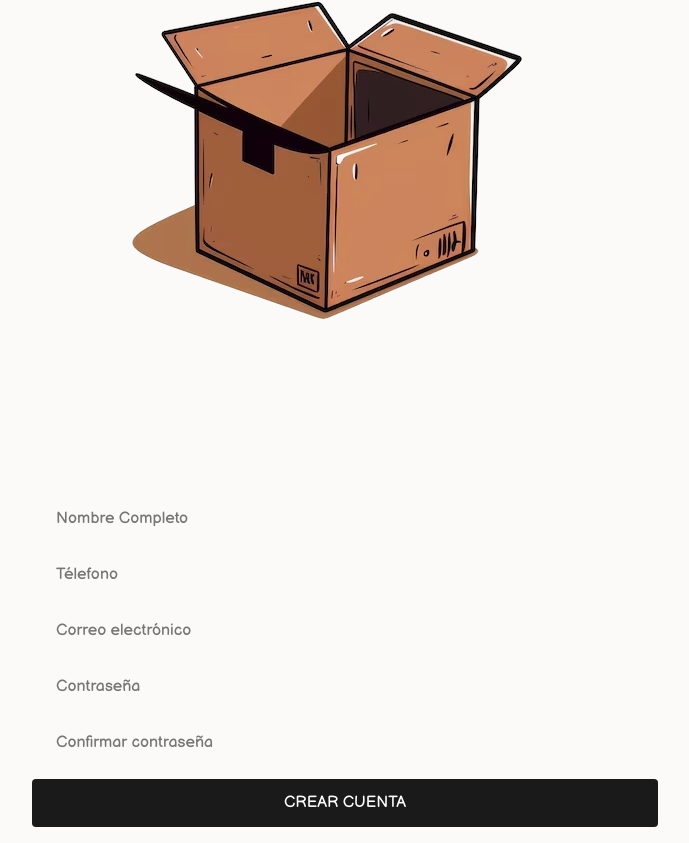
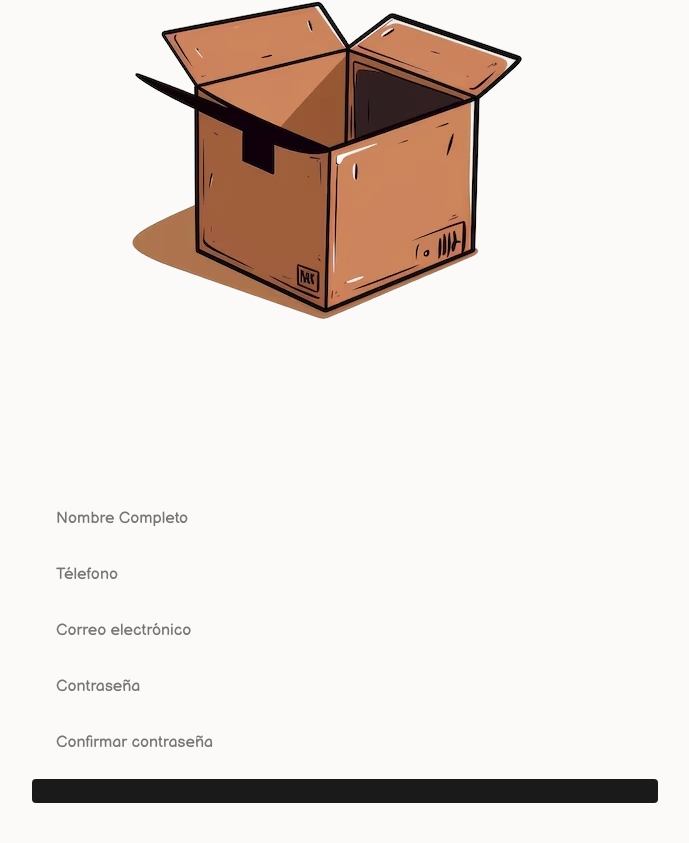
Before and after one commit to fidelChoqueDev/inventario-frontend, a React (Vite) app: page /register in a window 1280 px wide. Shown: the part 175-1018 px from the top of the page, without its empty margins (295-984 px from the left). After the commit the page ends 994 px from the top, so only its background shows below. Built offline with nearby package versions, Linux system fonts and the light colour scheme.

Commit message:
feat: update Button component
Adding style application logic according to selected variant
Remove content property and change it to children

```diff
--- a/src/components/Button/Button.tsx
+++ b/src/components/Button/Button.tsx
@@ -1,17 +1,22 @@
-import './Button.css'
+import "./Button.css";
 
 interface ButtonProps extends React.HTMLAttributes<HTMLButtonElement> {
   // Custom properties
-  disabled?: boolean
-  handleClick?: React.MouseEventHandler<HTMLButtonElement>
+  variant: "Primary" | "Secondary";
 }
 
-const Button = ({ content, handleClick , ...props}: ButtonProps) => {
+const buttonVariants = {
+  Primary: "c-btn--primary",
+  Secondary: "c-btn--secondary",
+};
+
+const Button = ({ variant, children, ...props }: ButtonProps) => {
+  const classToApply = buttonVariants[variant] ?? "";
   return (
-    <button {...props} onClick={handleClick}>
-      {content}
-      </button>
-  )
-}
+    <button className={`c-btn ${classToApply}`} {...props}>
+      {children}
+    </button>
+  );
+};
 
-export default Button
+export default Button;
```
